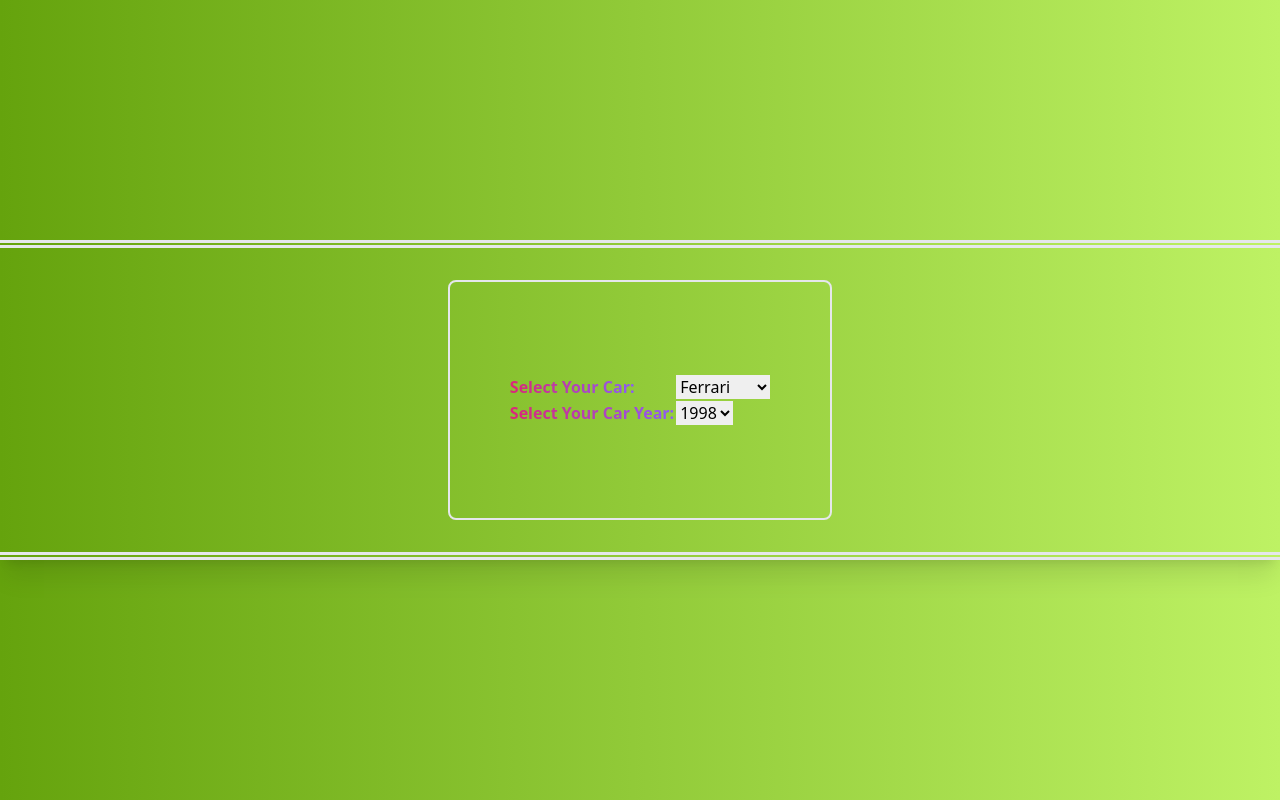
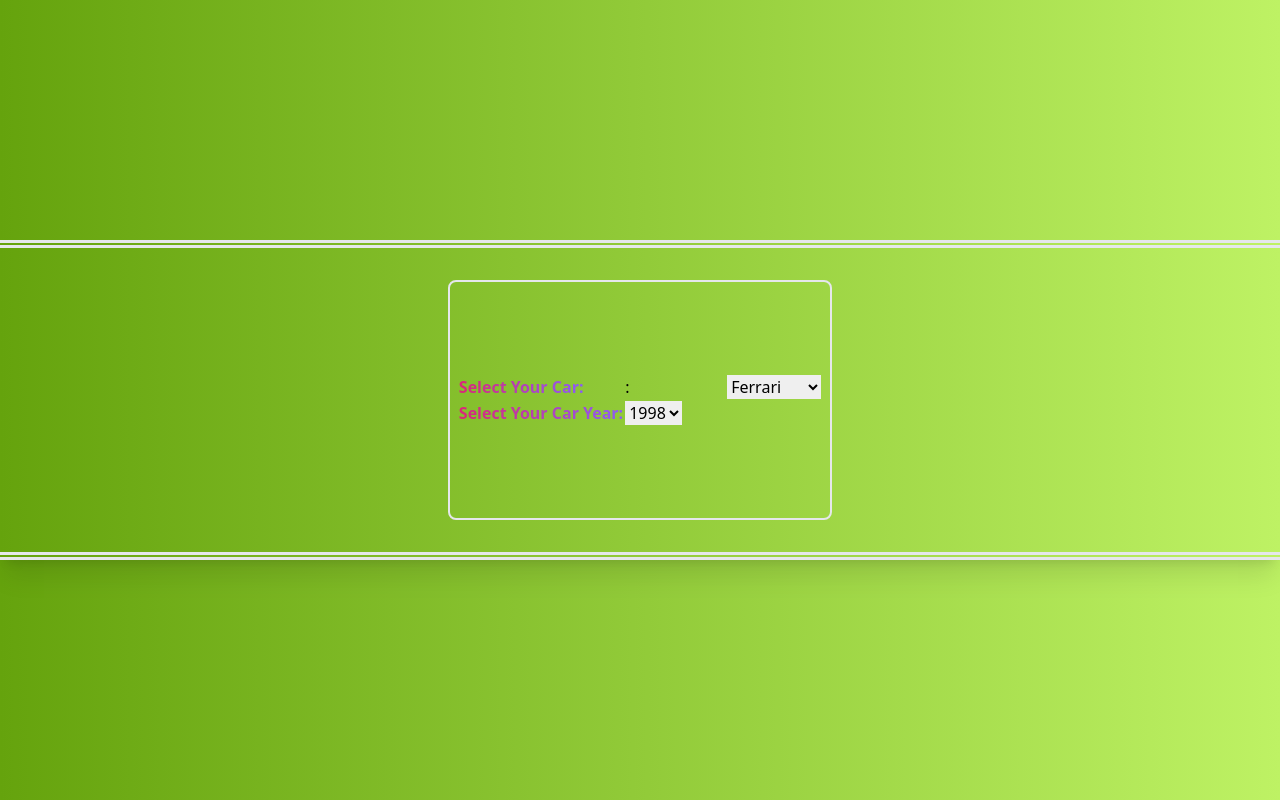
Before and after one commit to Yigityaldiz/react-101, a React (Create React App) app: page / in a window 1280 px wide. Built offline with nearby package versions, Linux system fonts and the light colour scheme.

Commit message:
Ufak tefek degisiklikler by tdsrmd

```diff
--- a/src/components/select_options.jsx
+++ b/src/components/select_options.jsx
@@ -1,25 +1,12 @@
-
-
-
-
-
-export default function Select({options}) {
-
+export default function Select({ options, label, ...props }) {
   return (
-        <div>
-        <select>
+    <div className="grid grid-cols-2 gap-x-2">
+      <label htmlFor={props.id}>{label}:</label>
+      <select id={props.id}>
         {options.map((option) => (
           <option value={option.label}>{option.label}</option>
-
-          ))
-          }
-
-
+        ))}
       </select>
-
     </div>
   );
-
-
-
 }
```
Lines whose indentation alone changed are shown as unchanged.
